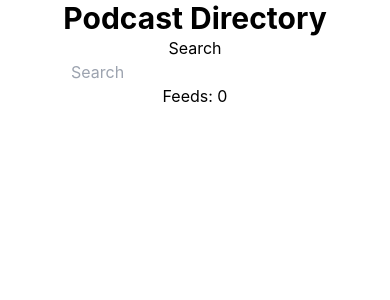
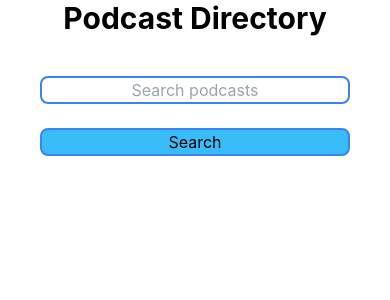
Before and after one commit to robivr/podcast_directory_client, a React (Vite) app: page / in a window 390 px wide. Shown: the top 300 px of the page. Built offline with nearby package versions, Linux system fonts and the light colour scheme.

Commit message:
started responsive design

```diff
--- a/src/App.css
+++ b/src/App.css
@@ -40,8 +40,3 @@
 button {
   font-size: calc(10px + 2vmin);
 }
-
-.site-title {
-  text-decoration: none;
-  color: black;
-}
--- a/src/App.tsx
+++ b/src/App.tsx
@@ -15,7 +15,7 @@ function App() {
   return (
     <div className="App">
       <BrowserRouter>
-        <Link to="/" className="site-title">
+        <Link to="/">
           <h1 className="text-3xl font-bold">Podcast Directory</h1>
         </Link>
         <Routes>
--- a/src/components/SearchResults/ResultItem.tsx
+++ b/src/components/SearchResults/ResultItem.tsx
@@ -6,7 +6,7 @@ import styles from './ResultItem.module.css';
 const ResultItem = ({ feed }: any) => {
   // console.log(feed.categories);
   return (
-    <div className={styles.result_item_container}>
+    <div className={styles.result_item_container + 'border-solid border-2'}>
       <div className={styles.artwork}>
         <img
           src={feed.artwork}
--- a/src/components/SearchResults/SearchResults.module.css
+++ b/src/components/SearchResults/SearchResults.module.css
@@ -1,4 +1,4 @@
-.result_list {
+.result_list2 {
   display: flex;
   flex-direction: column;
   align-items: center;
@@ -12,7 +12,7 @@
   margin: 0 auto;
 }
 
-.result_item {
+.result_item2 {
   min-width: 500px;
   min-height: 200px;
   border: 1px solid #ccc;
--- a/src/components/SearchView/SearchView.tsx
+++ b/src/components/SearchView/SearchView.tsx
@@ -42,7 +42,11 @@ const SearchView = ({ siteConfig }: any) => {
 
   // console.log('CONTEXT:', ctx);
 
-  const handleClick = async (e: any) => {
+  const handleSearch = async () => {
+    if (searchField === '') {
+      return;
+    }
+
     const query = encodeURI(searchField);
 
     const res = await fetch(`${import.meta.env.VITE_API_URL}/search/${query}`);
@@ -63,7 +67,13 @@ const SearchView = ({ siteConfig }: any) => {
     });
   };
 
-  const handleSearchFieldChange = (e: any) => {
+  const handleEnterPressed = (e: React.KeyboardEvent<HTMLInputElement>) => {
+    if (e.key === 'Enter') {
+      handleSearch();
+    }
+  };
+
+  const handleSearchFieldChange = (e: React.ChangeEvent<HTMLInputElement>) => {
     setSearchField(e.target.value);
   };
 
@@ -74,15 +84,21 @@ const SearchView = ({ siteConfig }: any) => {
         feeds: [],
       }}
     >
-      <button onClick={handleClick}>Search</button>
-      <br />
-      <input
-        type="text"
-        placeholder="Search"
-        onChange={handleSearchFieldChange}
-      />
-      <div>
-        Feeds: {searchResultsState.count}
+      <div className="flex justify-center flex-col p-10 sm:bg-yellow-400 sm:max-w-xl mx-auto">
+        <input
+          type="text"
+          placeholder="Search podcasts"
+          onChange={handleSearchFieldChange}
+          onKeyUp={handleEnterPressed}
+          className="border-solid border-2 border-blue-500 rounded-lg text-center"
+        />
+        <br />
+        <button
+          onClick={handleSearch}
+          className="button bg-sky-400 border-solid border-2 border-blue-500 rounded-lg"
+        >
+          Search
+        </button>
         <SearchResults searchResults={searchResultsState} config={siteConfig} />
       </div>
     </SearchContext.Provider>
```
